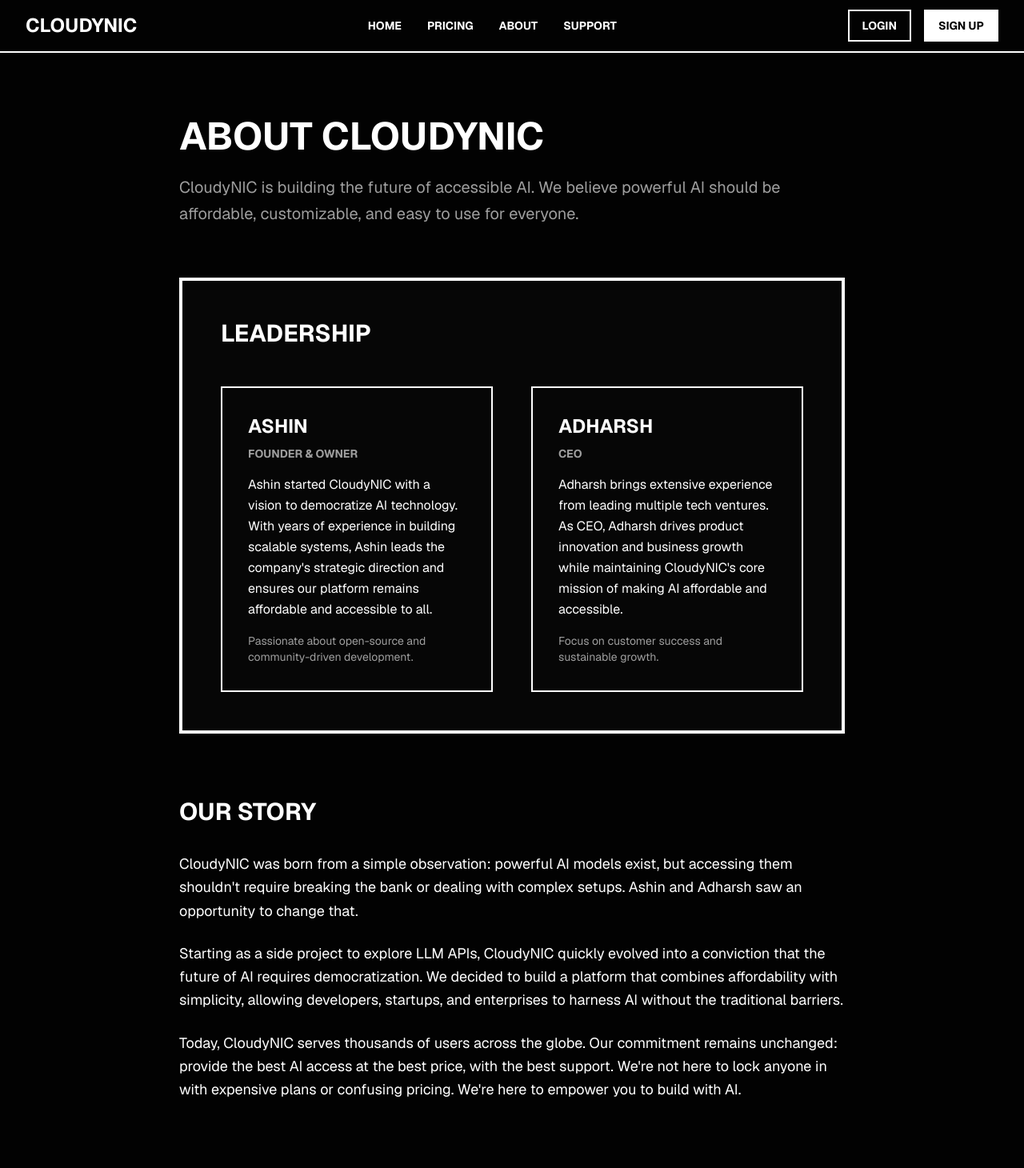
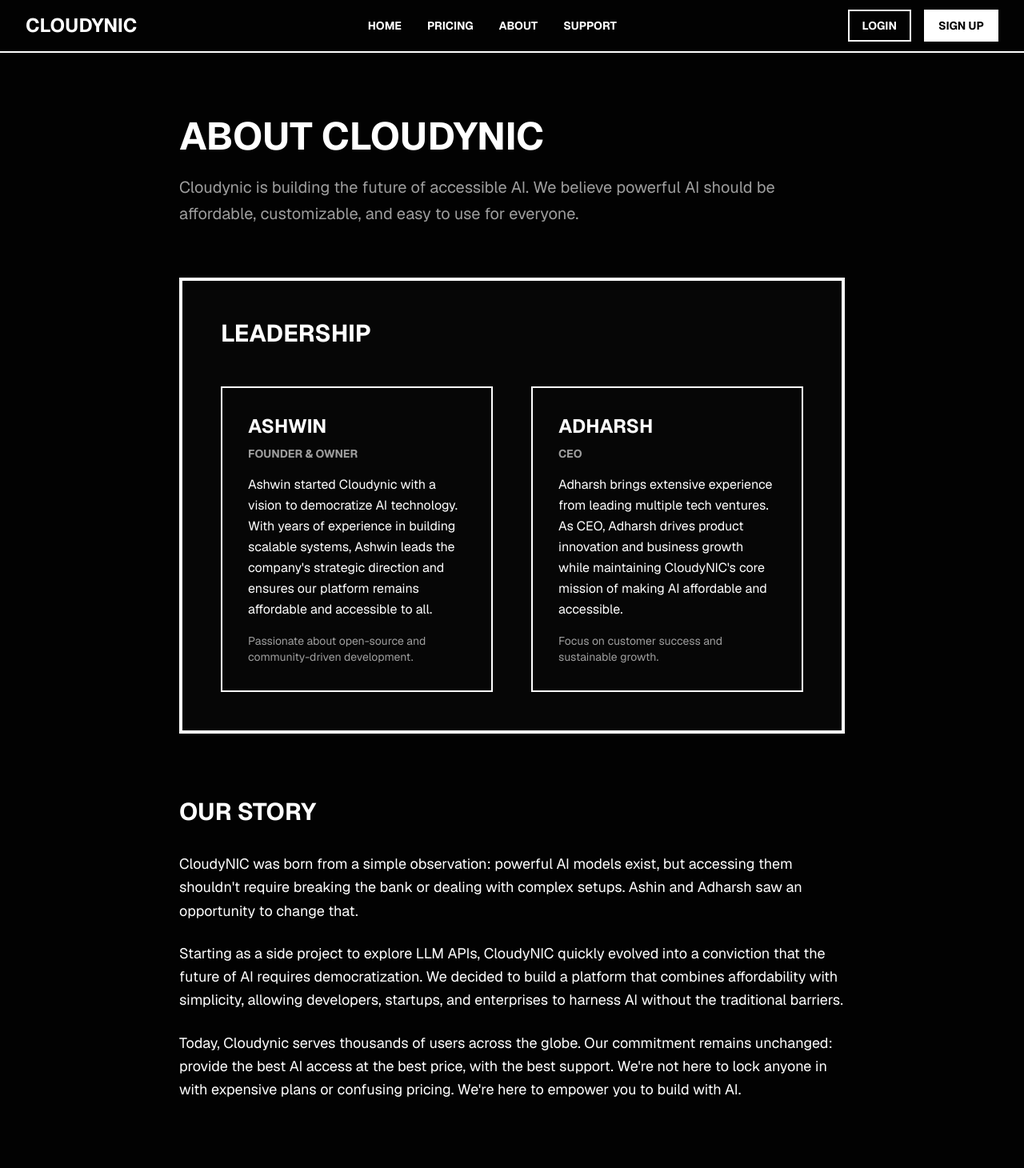
Before and after one commit to CLOUDYNIC-DEV/v0-supabase-neon-razorpay-2, a Next.js app: page /about in a window 1280 px wide. Shown: the top 1460 px of the page at 80% size. Built offline with nearby package versions, Linux system fonts and the light colour scheme; no server answers.

Commit message:
feat: correct founder's name to Ashwin in about page

```diff
--- a/app/about/page.tsx
+++ b/app/about/page.tsx
@@ -12,7 +12,7 @@ export default function About() {
         <div className="mb-16">
           <h1 className="text-5xl font-bold mb-6">ABOUT CLOUDYNIC</h1>
           <p className="text-xl text-muted-foreground leading-relaxed">
-            CloudyNIC is building the future of accessible AI. We believe powerful AI should be affordable, customizable, and easy to use for everyone.
+            Cloudynic is building the future of accessible AI. We believe powerful AI should be affordable, customizable, and easy to use for everyone.
           </p>
         </div>
 
@@ -22,10 +22,10 @@ export default function About() {
 
           <div className="grid md:grid-cols-2 gap-12">
             <div className="border-2 border-foreground p-8">
-              <h3 className="text-2xl font-bold mb-2">ASHIN</h3>
+              <h3 className="text-2xl font-bold mb-2">ASHWIN</h3>
               <p className="text-sm text-muted-foreground mb-4 font-bold">FOUNDER & OWNER</p>
               <p className="leading-relaxed mb-4">
-                Ashin started CloudyNIC with a vision to democratize AI technology. With years of experience in building scalable systems, Ashin leads the company&apos;s strategic direction and ensures our platform remains affordable and accessible to all.
+                Ashwin started Cloudynic with a vision to democratize AI technology. With years of experience in building scalable systems, Ashwin leads the company&apos;s strategic direction and ensures our platform remains affordable and accessible to all.
               </p>
               <p className="text-muted-foreground text-sm">
                 Passionate about open-source and community-driven development.
@@ -56,7 +56,7 @@ export default function About() {
               Starting as a side project to explore LLM APIs, CloudyNIC quickly evolved into a conviction that the future of AI requires democratization. We decided to build a platform that combines affordability with simplicity, allowing developers, startups, and enterprises to harness AI without the traditional barriers.
             </p>
             <p>
-              Today, CloudyNIC serves thousands of users across the globe. Our commitment remains unchanged: provide the best AI access at the best price, with the best support. We&apos;re not here to lock anyone in with expensive plans or confusing pricing. We&apos;re here to empower you to build with AI.
+              Today, Cloudynic serves thousands of users across the globe. Our commitment remains unchanged: provide the best AI access at the best price, with the best support. We&apos;re not here to lock anyone in with expensive plans or confusing pricing. We&apos;re here to empower you to build with AI.
             </p>
           </div>
         </div>
```
